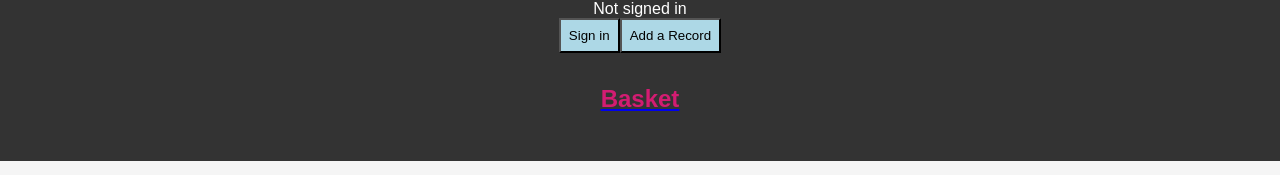
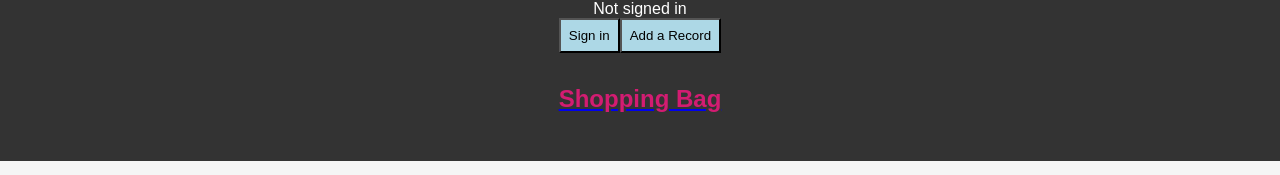
Before and after one commit to GMavrag/records, a Next.js app: page / in a window 1280 px wide. Shown: the part 106-281 px from the top of the page. Built offline with nearby package versions, Linux system fonts and the light colour scheme; no server answers; the database is empty.

Commit message:
shopping bag

```diff
--- a/components/Header.js
+++ b/components/Header.js
@@ -14,7 +14,7 @@ export default function Header() {
           <button className="add-record-button">Add a Record</button>
         </Link>
         <Link href="/records-basket">
-          <h4>Basket</h4>
+          <h4>Shopping Bag</h4>
         </Link>
       </div>
     </header>
```
